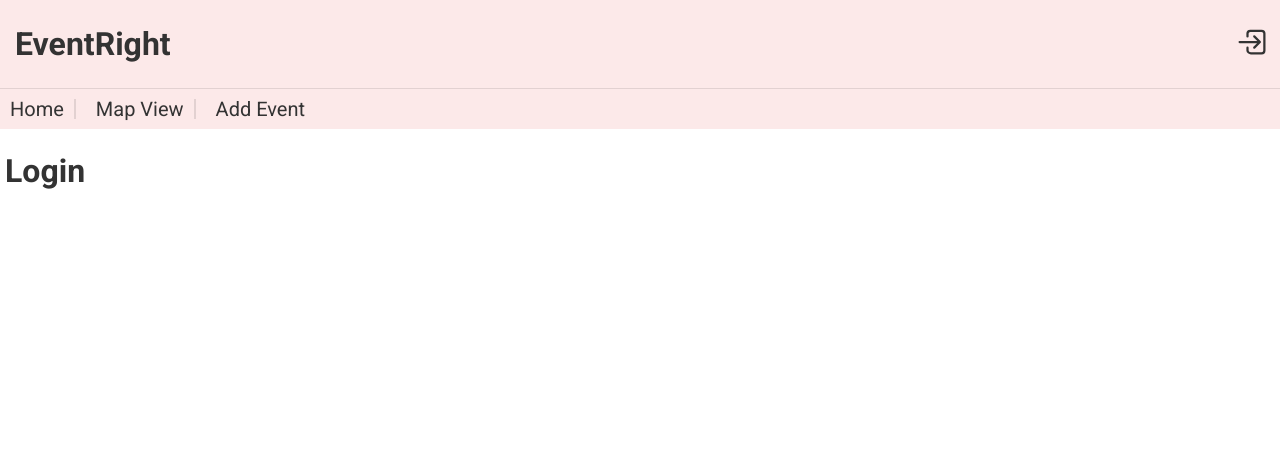
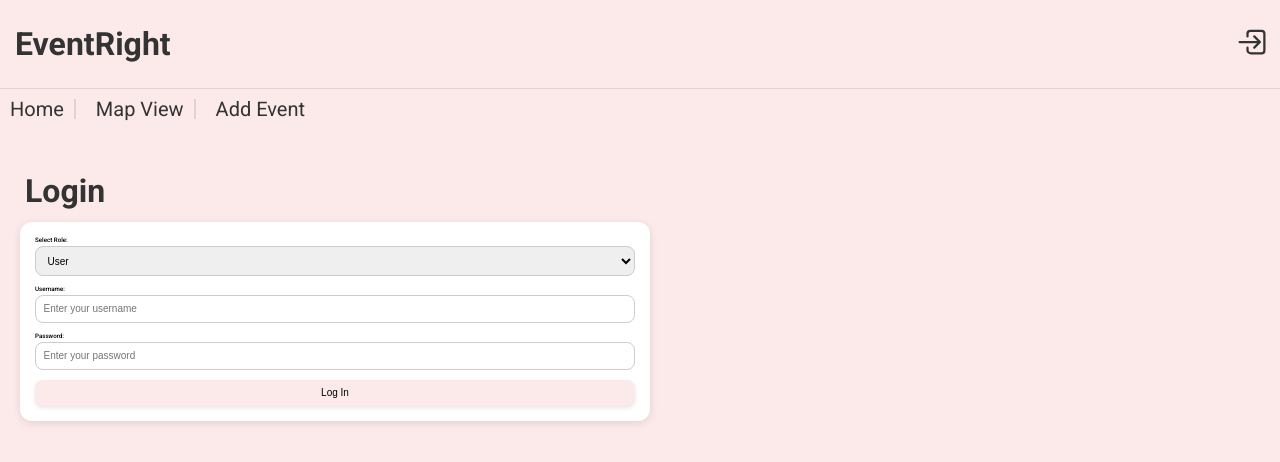
Before and after one commit to flynnjim/events-platform-front-end, a React (Vite) app: page /login in a window 1280 px wide. Shown: the top 462 px of the page. Built offline with nearby package versions, Linux system fonts and the light colour scheme; no server answers.

Commit message:
added login page with context to access throughout

```diff
--- a/api.ts
+++ b/api.ts
@@ -37,3 +37,46 @@ export const getRegisteredUsers = async (event_id: number): Promise<User[]> => {
     throw error;
   }
 };
+
+export const loginUser = async (
+  username: string,
+  password: string
+): Promise<User> => {
+  try {
+    const response: AxiosResponse<{ user: User }> = await eventRightApi.post(
+      "/users/login",
+      { username, password }
+    );
+    return response.data.user;
+  } catch (error) {
+    console.error("Error logging in user:", error);
+    throw error;
+  }
+};
+
+export const loginStaff = async (
+  email: string,
+  password: string
+): Promise<User> => {
+  try {
+    // Adjust the response type to reflect your actual API structure.
+    const response: AxiosResponse<{ staff: any }> = await eventRightApi.post(
+      "/staff/login",
+      { email, password }
+    );
+    const staffData = response.data.staff;
+    // Map the staff object to match the User interface
+    const userData: User = {
+      user_id: staffData.staff_id, // map staff_id to user_id
+      first_name: staffData.first_name,
+      last_name: staffData.last_name,
+      username: staffData.email, // using email as username; adjust if needed
+      email: staffData.email,
+      password_hash: staffData.password_hash,
+    };
+    return userData;
+  } catch (error) {
+    console.error("Error logging in staff:", error);
+    throw error;
+  }
+};
--- a/src/components/DisplayAllEvents/DisplayAllEvents.tsx
+++ b/src/components/DisplayAllEvents/DisplayAllEvents.tsx
@@ -2,8 +2,11 @@ import "./DisplayAllEvents.css";
 import { useState, useEffect } from "react";
 import { getAllEvents } from "../../../api";
 import EventCard from "../EventCard/EventCard";
+// import { useAuth } from "../../contexts/AuthContex";
 
 const DisplayAllEvents = () => {
+  // const { user, isStaff } = useAuth();
+  // console.log(user, isStaff);
   const [eventData, setEventData] = useState([]);
 
   useEffect(() => {
--- a/src/components/Login/Login.css
+++ b/src/components/Login/Login.css
@@ -0,0 +1,65 @@
+/* Global Styles */
+body,
+html {
+  margin: 0;
+  padding: 0;
+  font-family: "Roboto", sans-serif;
+  background-color: #fce9e9;
+}
+
+.login-container {
+  padding: 2rem;
+  display: flex;
+  flex-direction: column;
+  align-items: flex-start;
+}
+
+.login-container h1 {
+  margin-bottom: 1rem;
+}
+
+.login-form {
+  width: 100%;
+  max-width: 600px;
+  display: flex;
+  flex-direction: column;
+  gap: 1rem;
+  padding: 1.5rem;
+  background-color: #fff;
+  border-radius: 12px;
+  box-shadow: 0 2px 8px rgba(0, 0, 0, 0.1);
+}
+
+.login-form label {
+  display: flex;
+  flex-direction: column;
+  font-weight: 500;
+}
+
+.login-form select,
+.login-form input {
+  padding: 0.75rem;
+  font-size: 1rem;
+  border: 1px solid #ccc;
+  border-radius: 8px;
+  margin-top: 0.25rem;
+}
+
+.login-button {
+  padding: 0.75rem 1.25rem;
+  font-size: 1rem;
+  border: none;
+  border-radius: 8px;
+  background-color: #fce9e9;
+  box-shadow: 0 2px 4px rgba(0, 0, 0, 0.1);
+  cursor: pointer;
+  transition: background-color 0.3s ease;
+}
+
+.login-button:hover {
+  background-color: #fddede;
+}
+
+.welcome-message {
+  margin-top: 1.5rem;
+}
--- a/src/components/Login/Login.tsx
+++ b/src/components/Login/Login.tsx
@@ -1,9 +1,126 @@
+import { useState } from "react";
 import "./Login.css";
+import { loginUser, loginStaff } from "../../../api";
+import { useAuth } from "../../contexts/AuthContex";
+
+interface LoginResponseUser {
+  user_id: number;
+  first_name: string;
+  last_name: string;
+  username: string;
+  email: string;
+  password_hash: string;
+}
 
 const Login = () => {
+  const [role, setRole] = useState<"staff" | "user">("user");
+  const [username, setUsername] = useState("");
+  const [email, setEmail] = useState("");
+  const [password, setPassword] = useState("");
+  const [error, setError] = useState("");
+
+  const { user, setUser, setIsStaff } = useAuth();
+
+  const handleSubmit = async (e: React.FormEvent) => {
+    e.preventDefault();
+
+    try {
+      let userData: LoginResponseUser;
+      if (role === "user") {
+        userData = await loginUser(username, password);
+        setIsStaff(false);
+      } else {
+        userData = await loginStaff(email, password);
+        setIsStaff(true);
+      }
+      console.log("User logged in:", userData);
+      setUser(userData);
+      setError("");
+    } catch (err) {
+      console.error("Login error:", err);
+      setError(
+        "Failed to log in. Please check your credentials and try again."
+      );
+      setUser(null);
+      setIsStaff(false);
+    }
+  };
+
+  const handleLogout = () => {
+    setUser(null);
+    setIsStaff(false);
+    setUsername("");
+    setEmail("");
+    setPassword("");
+    setError("");
+  };
+
   return (
-    <div>
-      <h1>Login</h1>
+    <div className="login-container">
+      {!user && <h1>Login</h1>}
+      {user ? (
+        <div className="logged-in">
+          <p>Welcome, {user.first_name}!</p>
+          <button className="login-button" onClick={handleLogout}>
+            Logout
+          </button>
+        </div>
+      ) : (
+        <>
+          <form className="login-form" onSubmit={handleSubmit}>
+            <label>
+              Select Role:
+              <select
+                value={role}
+                onChange={(e) => setRole(e.target.value as "staff" | "user")}
+              >
+                <option value="user">User</option>
+                <option value="staff">Staff</option>
+              </select>
+            </label>
+
+            {role === "user" ? (
+              <label>
+                Username:
+                <input
+                  type="text"
+                  placeholder="Enter your username"
+                  value={username}
+                  onChange={(e) => setUsername(e.target.value)}
+                  required
+                />
+              </label>
+            ) : (
+              <label>
+                Email:
+                <input
+                  type="email"
+                  placeholder="Enter your staff email"
+                  value={email}
+                  onChange={(e) => setEmail(e.target.value)}
+                  required
+                />
+              </label>
+            )}
+
+            <label>
+              Password:
+              <input
+                type="password"
+                placeholder="Enter your password"
+                value={password}
+                onChange={(e) => setPassword(e.target.value)}
+                required
+              />
+            </label>
+
+            <button className="login-button" type="submit">
+              Log In
+            </button>
+          </form>
+          {error && <p style={{ color: "red" }}>{error}</p>}
+        </>
+      )}
     </div>
   );
 };
--- /dev/null
+++ b/src/contexts/AuthContex.tsx
@@ -0,0 +1,26 @@
+import React, { createContext, useState, useContext } from "react";
+
+import { User, AuthContextProps } from "../types/types";
+
+const AuthContext = createContext<AuthContextProps | undefined>(undefined);
+
+export const AuthProvider: React.FC<{ children: React.ReactNode }> = ({
+  children,
+}) => {
+  const [user, setUser] = useState<User | null>(null);
+  const [isStaff, setIsStaff] = useState<boolean>(false);
+
+  return (
+    <AuthContext.Provider value={{ user, isStaff, setUser, setIsStaff }}>
+      {children}
+    </AuthContext.Provider>
+  );
+};
+
+export const useAuth = (): AuthContextProps => {
+  const context = useContext(AuthContext);
+  if (!context) {
+    throw new Error("useAuth must be used within an AuthProvider");
+  }
+  return context;
+};
--- a/src/main.tsx
+++ b/src/main.tsx
@@ -1,20 +1,18 @@
 import React from "react";
-
 import App from "./App.tsx";
-
 import { BrowserRouter } from "react-router-dom";
-
 import { createRoot } from "react-dom/client";
-
 import "./index.css";
-
+import { AuthProvider } from "./contexts/AuthContex.tsx";
 const rootElement = document.getElementById("root") as HTMLElement | null;
 
 if (rootElement) {
   createRoot(rootElement).render(
     <React.StrictMode>
       <BrowserRouter>
-        <App />
+        <AuthProvider>
+          <App />
+        </AuthProvider>
       </BrowserRouter>
     </React.StrictMode>
   );
```
Also changed, not shown: src/types/types.ts (+7 -0 lines).
